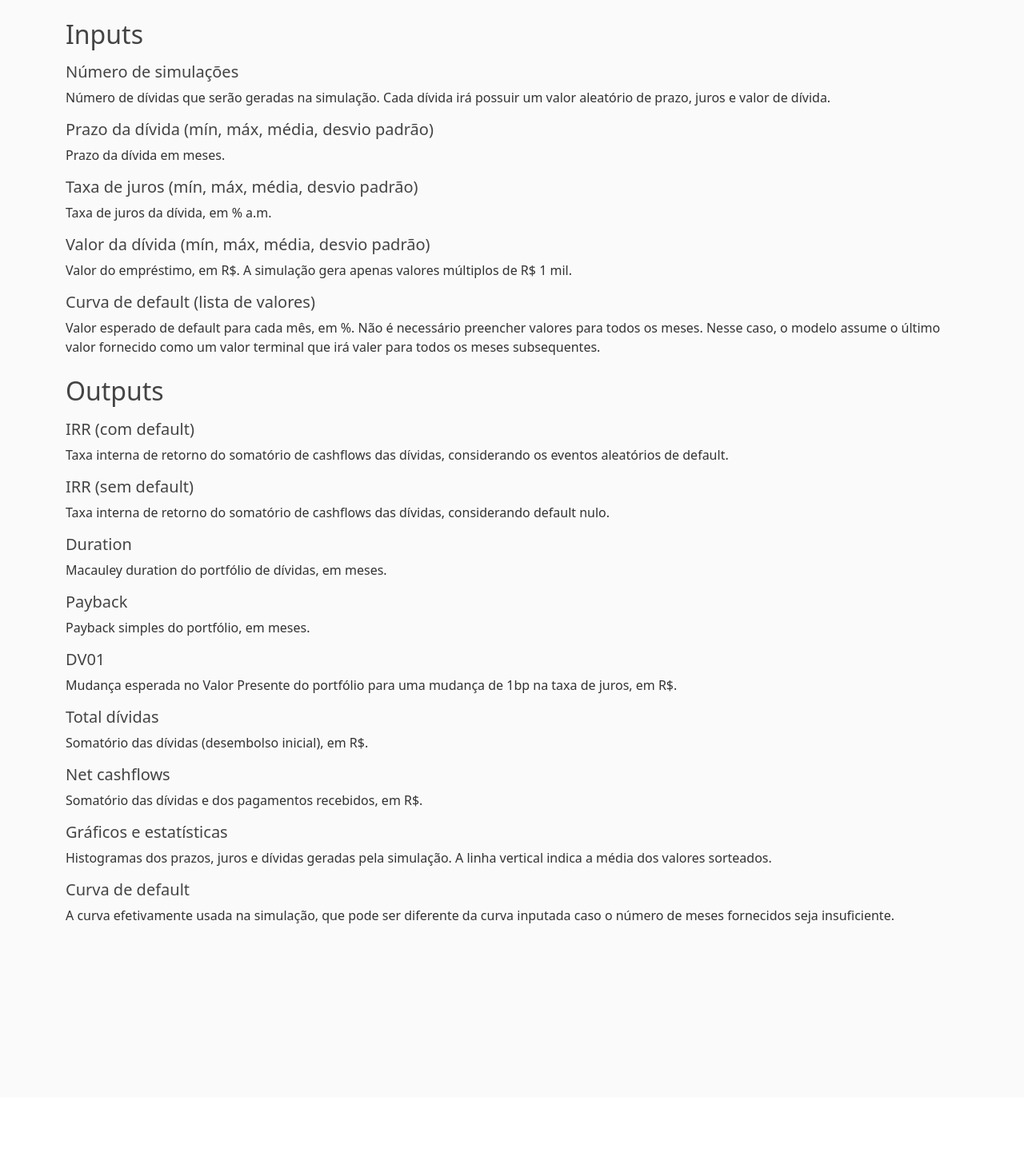
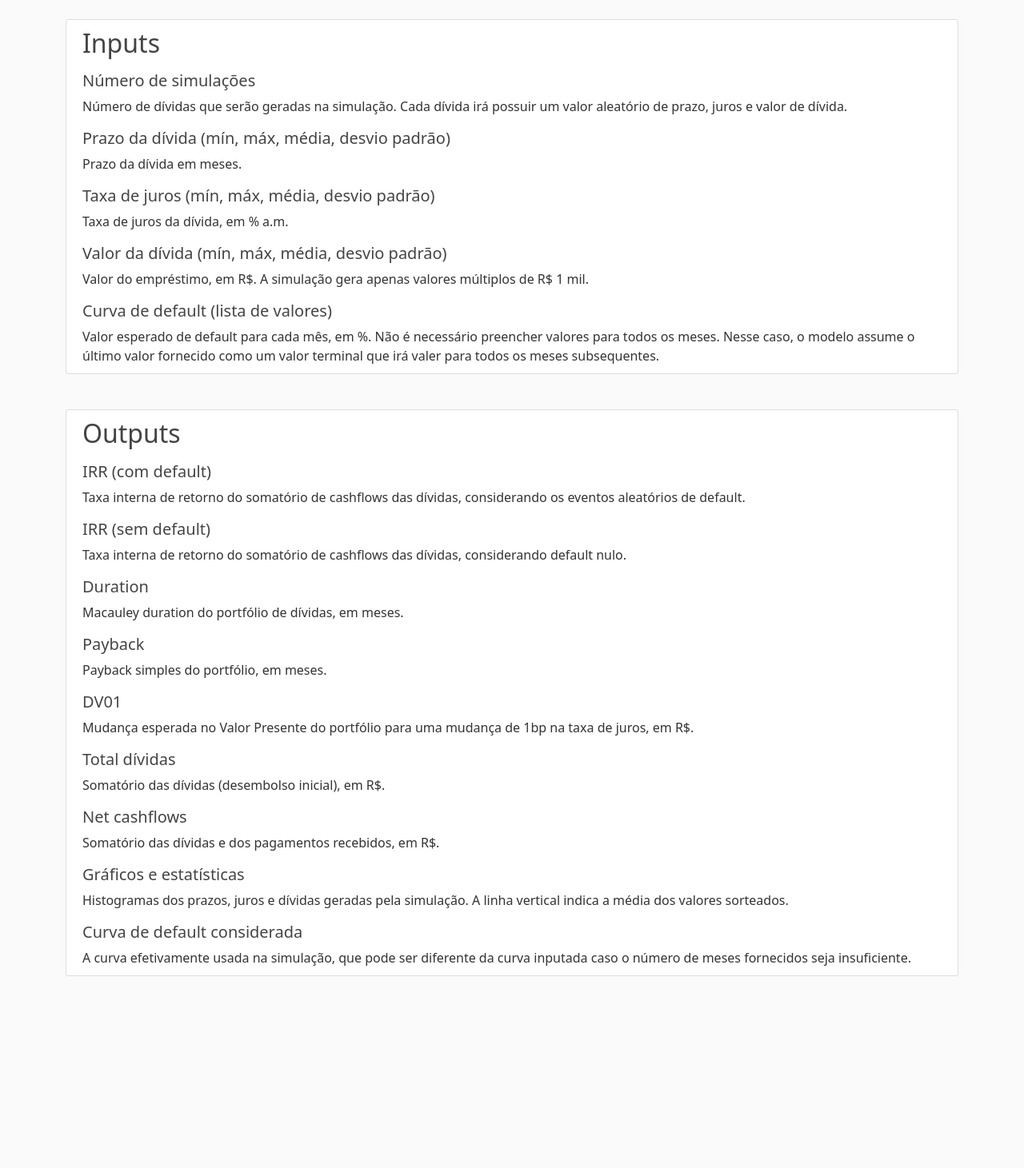
Before and after one commit to tkgs/Rebel_MonteCarlo, a Flask app: page /about in a window 1280 px wide. Shown: the part 56-1517 px from the top of the page at 80% size. Before the commit the page ends 1211 px from the top, so only its background shows below. Run offline with Flask 2, Linux system fonts and the light colour scheme.

Commit message:
Formatted about.html

```diff
--- a/Rebel_MonteCarlo/templates/about.html
+++ b/Rebel_MonteCarlo/templates/about.html
@@ -1,5 +1,6 @@
 {% extends "layout.html" %}
 {% block content %}
+    <div class="content-section" id="input">
         <h2>Inputs</h2>
         <p><h5><a class="anchor" name="num_sim">Número de simulações</a></h5>
             Número de dívidas que serão geradas na simulação. Cada dívida irá possuir um valor aleatório de prazo, juros e valor de dívida.
@@ -11,9 +12,9 @@
             Valor do empréstimo, em R$. A simulação gera apenas valores múltiplos de R$ 1 mil.
         <p><h5><a class="anchor" name="curva_default_input">Curva de default (lista de valores)</a></h5>
             Valor esperado de default para cada mês, em %. Não é necessário preencher valores para todos os meses. Nesse caso, o modelo assume o último valor fornecido como um valor terminal que irá valer para todos os meses subsequentes.
-
-    <br><br>
-
+    </div>
+    <br>
+    <div class="content-section" id="output">
         <h2>Outputs</h2>
         <p><h5><a class="anchor" name="irr">IRR (com default)</a></h5>
             Taxa interna de retorno do somatório de cashflows das dívidas, considerando os eventos aleatórios de default.
@@ -31,7 +32,8 @@
             Somatório das dívidas e dos pagamentos recebidos, em R$.
         <p><h5><a class="anchor" name="graficos">Gráficos e estatísticas</a></h5>
             Histogramas dos prazos, juros e dívidas geradas pela simulação. A linha vertical indica a média dos valores sorteados.
-    <p><h5><a class="anchor" name="curva_default">Curva de default</a></h5>
+        <p><h5><a class="anchor" name="curva_default">Curva de default considerada</a></h5>
             A curva efetivamente usada na simulação, que pode ser diferente da curva inputada caso o número de meses fornecidos seja insuficiente.
+    </div>
     <br><br><br><br><br><br><br><br><br><br>
 {% endblock content %}
```
Also changed, not shown: 1 other file. Lines whose indentation alone changed are shown as unchanged.
